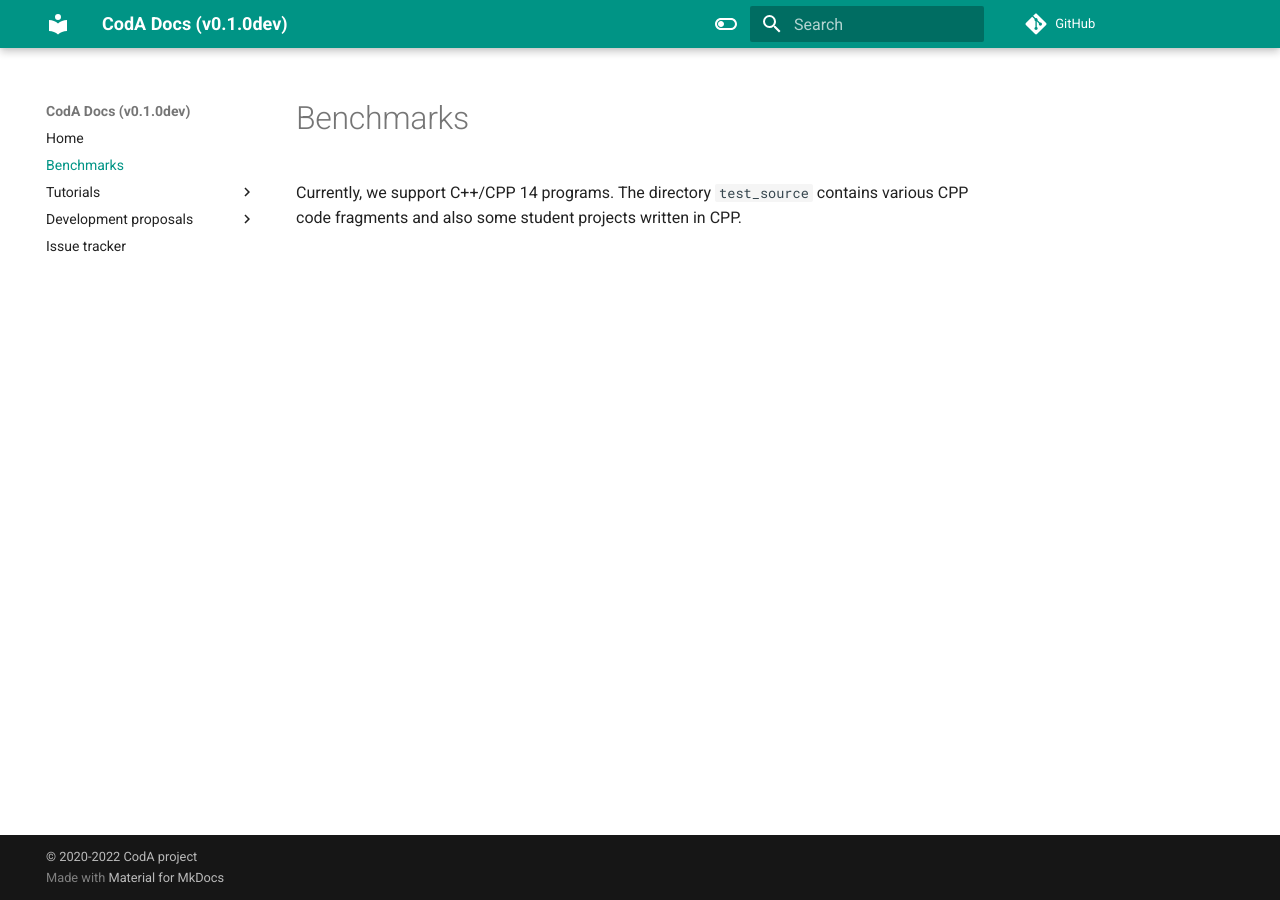
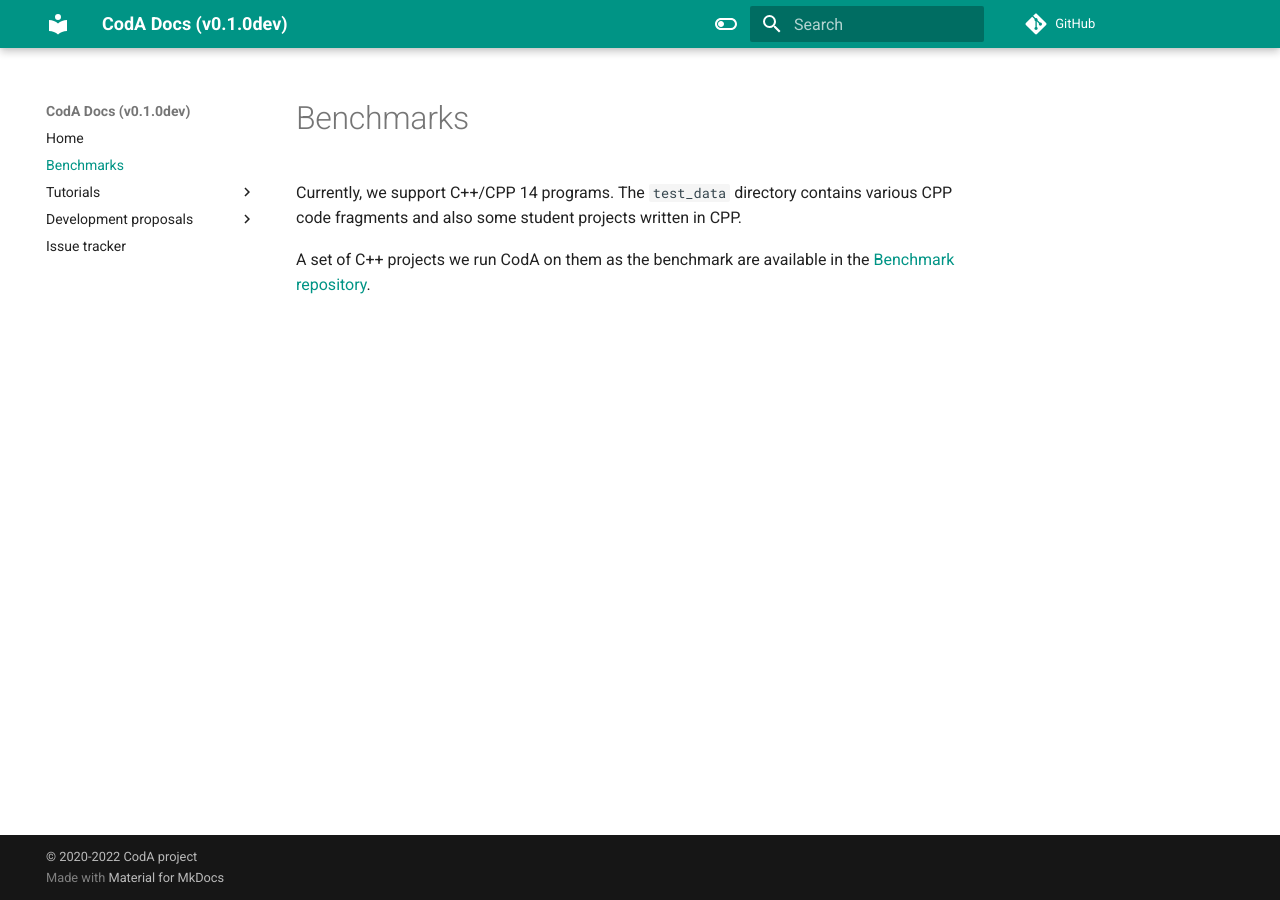
Before and after one commit to m-zakeri/CodA, an MkDocs documentation site: the page built from docs/benchmarks.md, in a window 1280 px wide. Built offline with MkDocs 1.6.1 and Material for MkDocs 9.7.7, drawn with Linux system fonts in a browser that asks for light colours; comment, search, counter and statistics services are not loaded.

Commit message:
Add link to the C++ Benchmark repository

```diff
--- a/docs/benchmarks.md
+++ b/docs/benchmarks.md
@@ -1,4 +1,6 @@
 # Benchmarks
 
 Currently, we support C++/CPP 14 programs.
-The directory `test_source` contains various CPP code fragments and also some student projects written in CPP.
+The `test_data` directory contains various CPP code fragments and also some student projects written in CPP.
+
+A set of C++ projects we run CodA on them as the benchmark are available in the [Benchmark repository](https://github.com/m-zakeri/benchmark).
```
